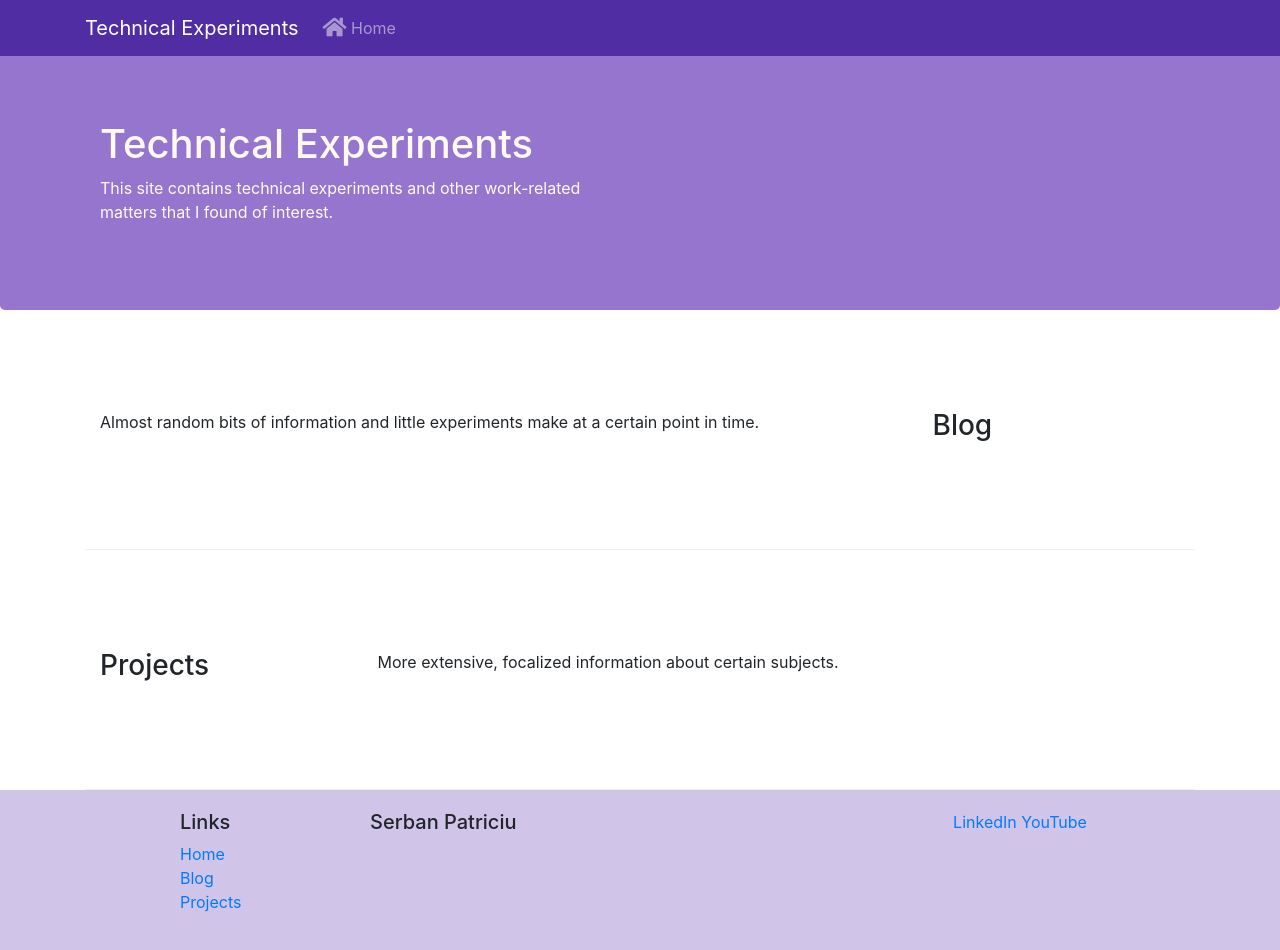
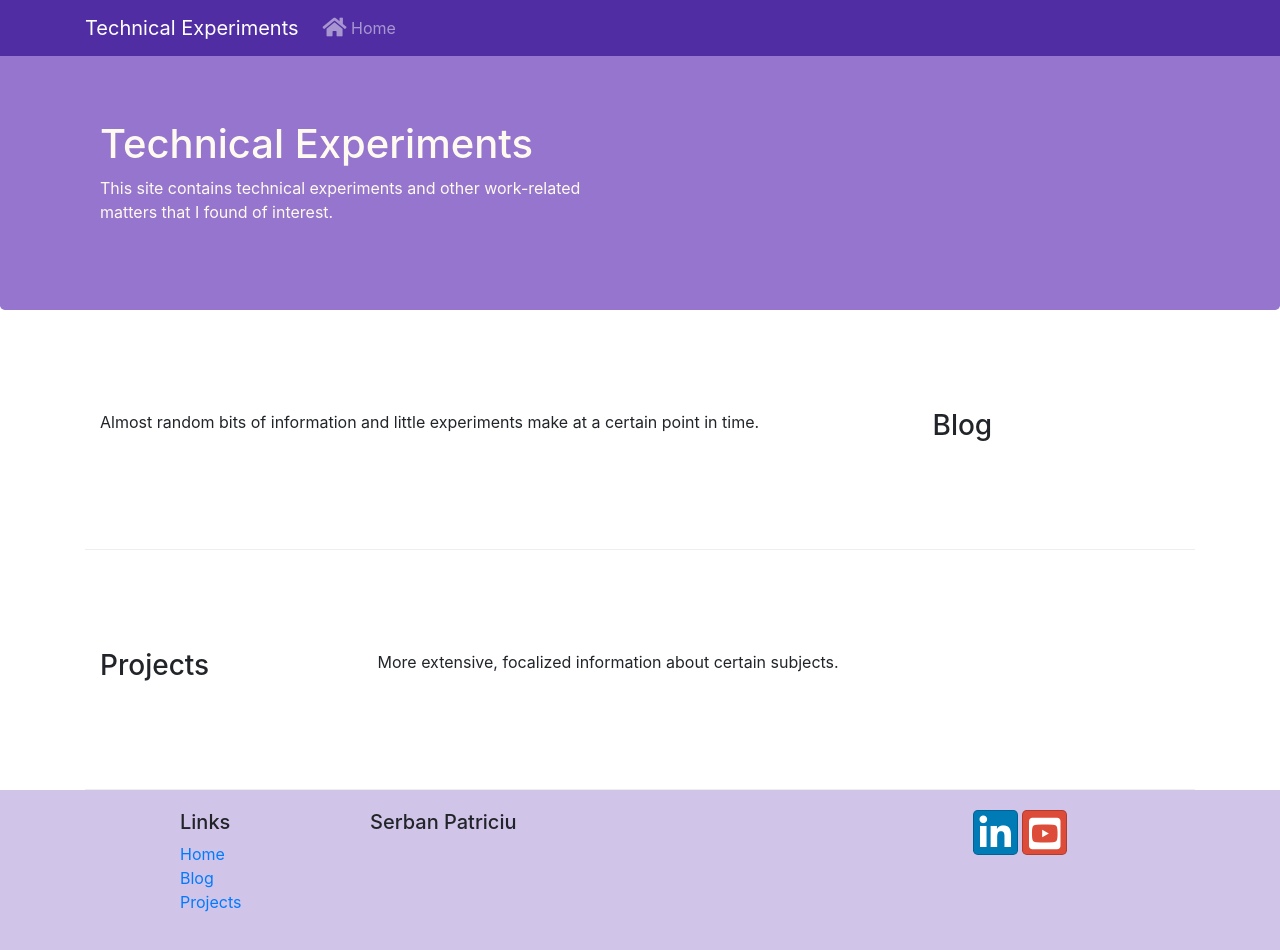
Before and after one commit to pserban/pserban.github.io, a plain HTML site: page index.html in a window 1280 px wide. Drawn offline with nearby package versions, Linux system fonts and the light colour scheme.

Commit message:
Am rezolvat iconitele pentru sit-urile exterioare.

```diff
--- a/index.html
+++ b/index.html
@@ -72,8 +72,8 @@
         </div>
         <div class="col-12 col-sm-4">
           <div class="text-center">
-            <a href="https://www.linkedin.com/in/serban-patriciu">LinkedIn</a>
-            <a href="https://www.youtube.com/channel/UClmkhJiQkuPkqPece9qo7jA">YouTube</a>
+            <a class="btn btn-lg btn-social-icon btn-linkedin" target="_blank" href="https://www.linkedin.com/in/serban-patriciu"><i class="fab fa-linkedin-in fa-lg"></i></a>
+            <a class="btn btn-lg btn-social-icon btn-google" target="_blank" href="https://www.youtube.com/channel/UClmkhJiQkuPkqPece9qo7jA"><i class="fab fa-youtube-square fa-lg"></i></a>
           </div>
         </div>
       </div>
```
